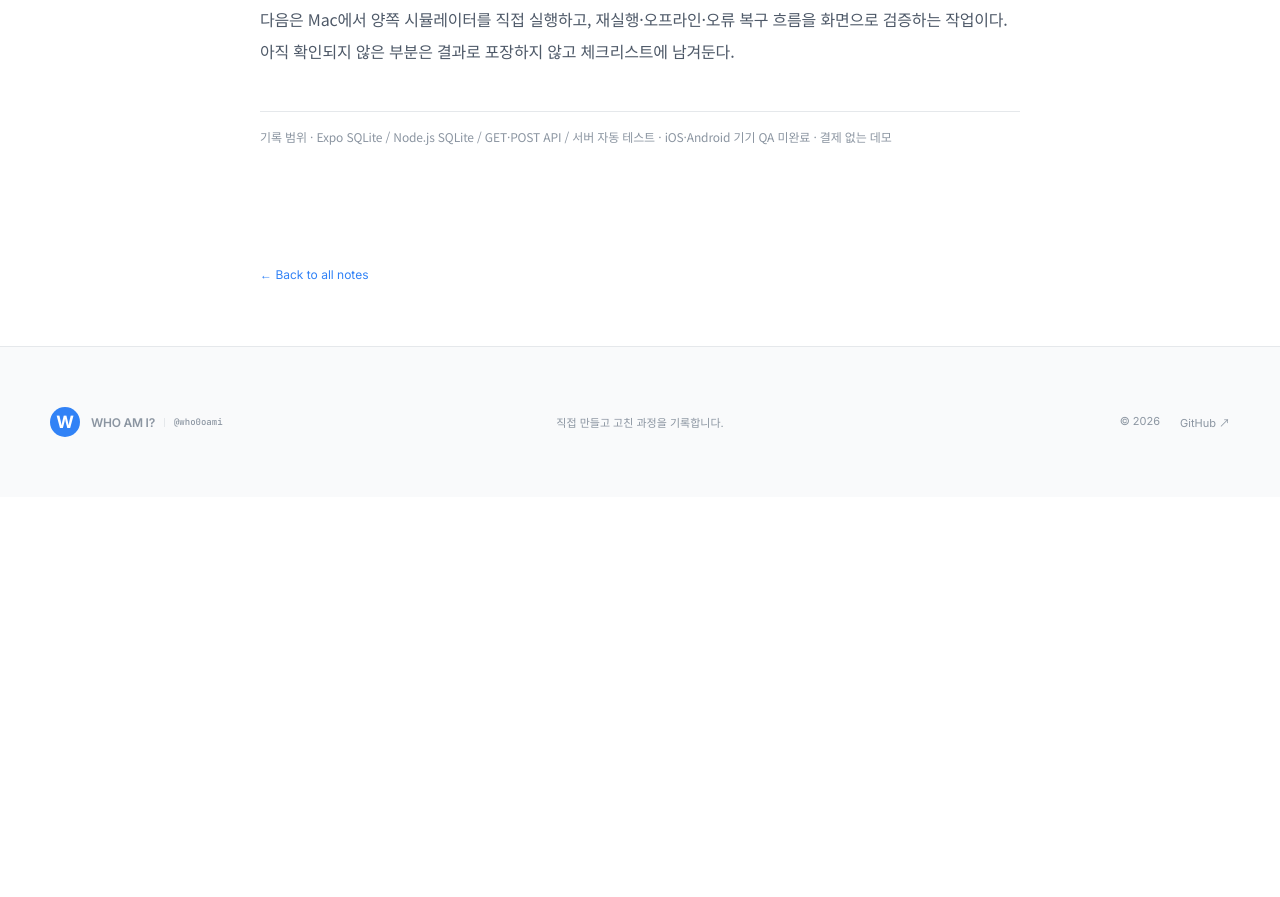
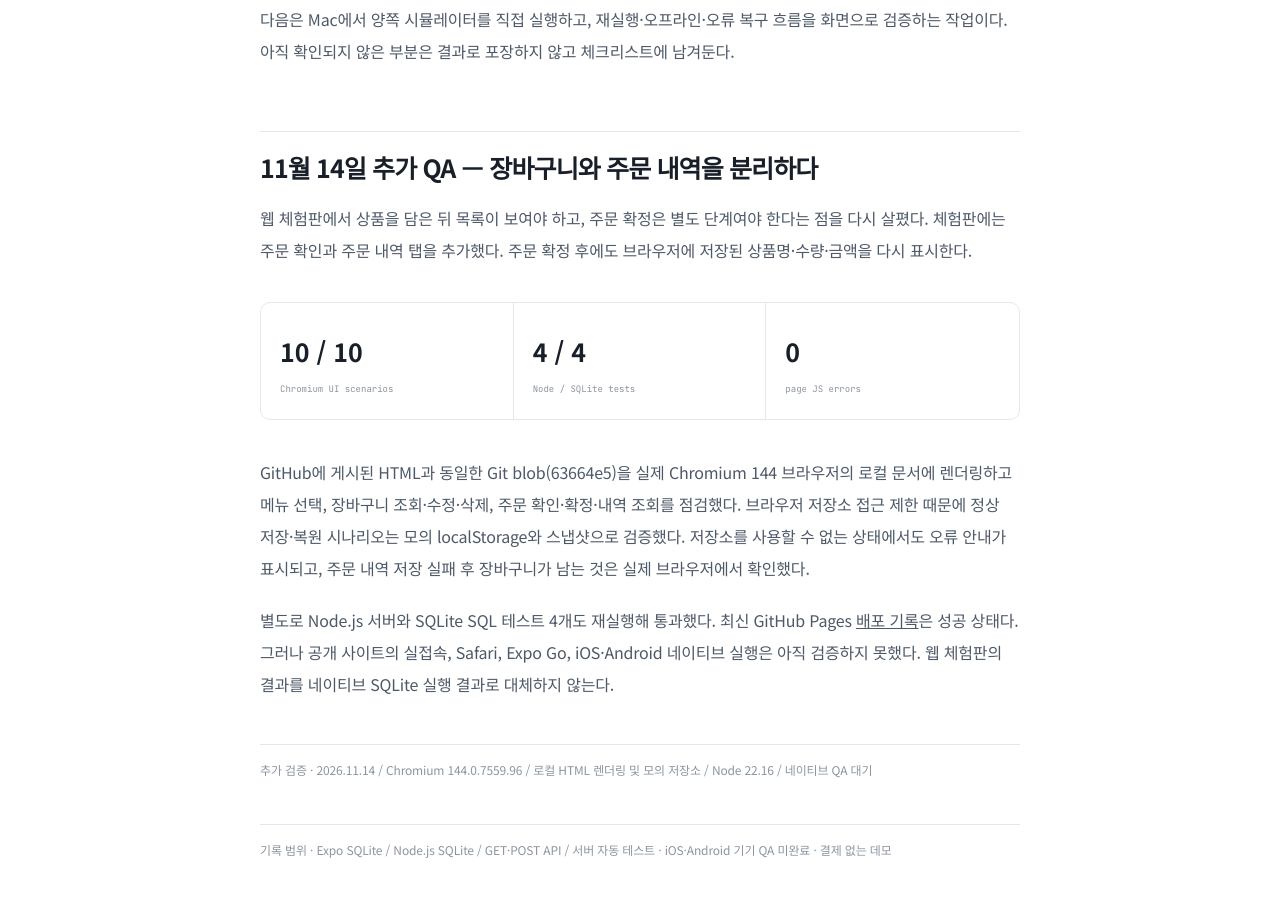
Before and after one commit to who0oami/who0oami.github.io, a plain HTML site: page posts/react-native-sqlite-local-cart-day02.html in a window 1280 px wide. Shown: the part 3597-4494 px from the top of the page. Before the commit the page ends 4094 px from the top, so only its background shows below. Drawn offline with Linux system fonts and the light colour scheme.

Commit message:
docs: record verified Chromium UI and SQLite QA separately from native testing

```diff
--- a/posts/react-native-sqlite-local-cart-day02.html
+++ b/posts/react-native-sqlite-local-cart-day02.html
@@ -46,6 +46,12 @@ ON CONFLICT(item_id) DO UPDATE SET
 <h2>이번 변경에서 배운 것</h2>
 <p>로컬 SQLite를 사용한다고 서버 DB가 필요 없어진 것은 아니다. 장바구니처럼 기기에서 즉시 수정해야 하는 데이터와, 주문처럼 여러 시스템이 공유하고 책임져야 하는 데이터는 성격이 다르다. <strong>DB를 더 많이 쓰는 것보다 저장 위치의 경계를 설명할 수 있는 구조</strong>가 중요하다는 걸 배웠다.</p>
 <p>다음은 Mac에서 양쪽 시뮬레이터를 직접 실행하고, 재실행·오프라인·오류 복구 흐름을 화면으로 검증하는 작업이다. 아직 확인되지 않은 부분은 결과로 포장하지 않고 체크리스트에 남겨둔다.</p>
+<h2>11월 14일 추가 QA — 장바구니와 주문 내역을 분리하다</h2>
+<p>웹 체험판에서 상품을 담은 뒤 목록이 보여야 하고, 주문 확정은 별도 단계여야 한다는 점을 다시 살폈다. 체험판에는 주문 확인과 주문 내역 탭을 추가했다. 주문 확정 후에도 브라우저에 저장된 상품명·수량·금액을 다시 표시한다.</p>
+<div class="result-box"><div><strong>10 / 10</strong><span>Chromium UI scenarios</span></div><div><strong>4 / 4</strong><span>Node / SQLite tests</span></div><div><strong>0</strong><span>page JS errors</span></div></div>
+<p>GitHub에 게시된 HTML과 동일한 Git blob(63664e5)을 실제 Chromium 144 브라우저의 로컬 문서에 렌더링하고 메뉴 선택, 장바구니 조회·수정·삭제, 주문 확인·확정·내역 조회를 점검했다. 브라우저 저장소 접근 제한 때문에 정상 저장·복원 시나리오는 모의 localStorage와 스냅샷으로 검증했다. 저장소를 사용할 수 없는 상태에서도 오류 안내가 표시되고, 주문 내역 저장 실패 후 장바구니가 남는 것은 실제 브라우저에서 확인했다.</p>
+<p>별도로 Node.js 서버와 SQLite SQL 테스트 4개도 재실행해 통과했다. 최신 GitHub Pages <a href="https://github.com/who0oami/who0oami.github.io/actions/runs/43582975925">배포 기록</a>은 성공 상태다. 그러나 공개 사이트의 실접속, Safari, Expo Go, iOS·Android 네이티브 실행은 아직 검증하지 못했다. 웹 체험판의 결과를 네이티브 SQLite 실행 결과로 대체하지 않는다.</p>
+<p class="article-source">추가 검증 · 2026.11.14 / Chromium 144.0.7559.96 / 로컬 HTML 렌더링 및 모의 저장소 / Node 22.16 / 네이티브 QA 대기</p>
 <p class="article-source">기록 범위 · Expo SQLite / Node.js SQLite / GET·POST API / 서버 자동 테스트 · iOS·Android 기기 QA 미완료 · 결제 없는 데모</p>
 </article><a class="back-link" href="/">← Back to all notes</a></main>
 <footer class="site-footer"><div class="shell"><a class="brand brand-wordmark" href="/"><b>W</b><span>WHO AM I?<small>@who0oami</small></span></a><p>직접 만들고 고친 과정을 기록합니다.</p><div><span>© 2026</span><a href="https://github.com/who0oami">GitHub ↗</a></div></div></footer>
```
